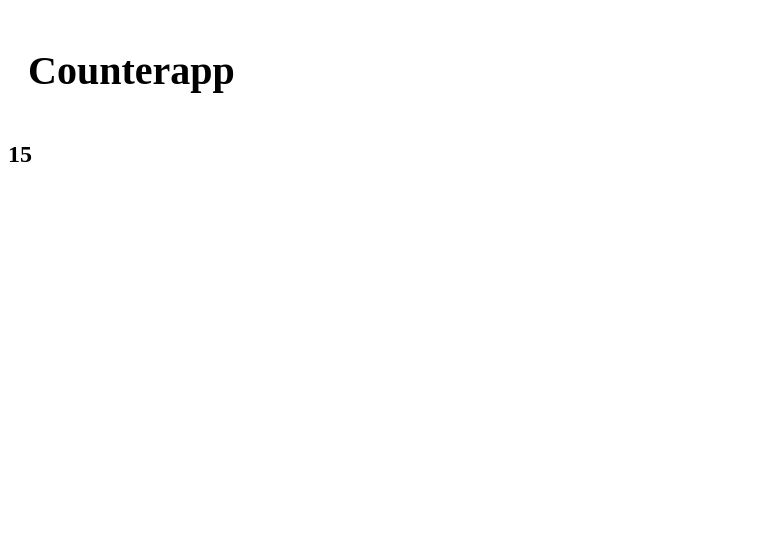
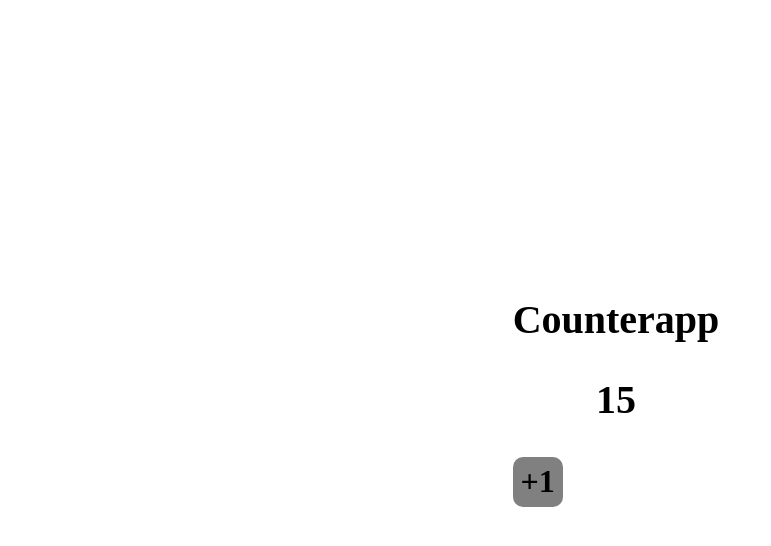
Before and after one commit to cmfraile/-CURSO-REACT-Primeros-pasos, a React (Vite) app: page / in a window 1280 px wide. Shown: the top 546 px of the page, without its empty margins (0-771 px from the left). Built offline with nearby package versions, Linux system fonts and the light colour scheme.

Commit message:
previo a tarea de counterapp

```diff
--- a/src/componentes/counterapp.tsx
+++ /dev/null
@@ -1,11 +0,0 @@
-interface counterif {contador:number};
-export const counter = ({contador}:counterif) => {
-
-    return(
-        <>
-            <h1>Counterapp</h1>
-            <h2>{contador}</h2>
-        </>
-    )
-
-}
--- /dev/null
+++ b/src/componentes/counterapp/counterapp.sass
@@ -0,0 +1,13 @@
+.capp
+    h1,h2
+        text-align: center
+        font-weight: 700
+        font-size: 2.5rem
+    button
+        width: 50px
+        height: 50px
+        border: none
+        background-color: grey
+        border-radius: 20%
+        font-size: 2rem
+        font-weight: 700
--- /dev/null
+++ b/src/componentes/counterapp/counterapp.tsx
@@ -0,0 +1,31 @@
+import { MouseEvent , useState } from 'react';
+import './counterapp.sass';
+
+interface counterif {contador:number};
+export const counter = ({contador}:counterif) => {
+
+    const [ contadorhook , setCounter ] = useState(contador)
+    const handlevent = (event:MouseEvent) => {
+        setCounter(contadorhook+1);
+        //setCounter( (c) => c + 1 );
+    };
+
+    return(
+        <div className='capp' >
+            <h1>Counterapp</h1>
+            <h2>{contadorhook}</h2>
+            <button onClick={ handlevent }>+1</button>
+        </div>
+    )
+
+    /*
+    return(
+        <>
+            <h1>Counterapp</h1>
+            <h2>{contador}</h2>
+            <button onClick={ handlevent }></button>
+        </>
+    )
+    */
+
+}
--- a/src/main.tsx
+++ b/src/main.tsx
@@ -8,6 +8,6 @@ import { FirstApp as First } from './componentes/componentetarea';
 import { fragmentest as Fragmentest , tsfragment as Tsf } from './componentes/fragment';
 */
 
-import { counter as Capp } from './componentes/counterapp';
+import { counter as Capp } from './componentes/counterapp/counterapp';
 
 ReactDOM.createRoot(document.getElementById('root') as HTMLElement).render(<React.StrictMode><Capp contador={15}/></React.StrictMode>)
--- a/src/styles/main.sass
+++ b/src/styles/main.sass
@@ -1,4 +1,10 @@
-h1,p,code
-    font-size: 2.5rem
-    font-color: red
-    padding: 20px
+*
+    font-family: 'ubuntu'
+body
+    min-height: 95vh
+    min-width: 95vw
+    max-height: 95vh
+    max-width: 95vh
+    display: flex
+    justify-content: center
+    align-items: center
```
